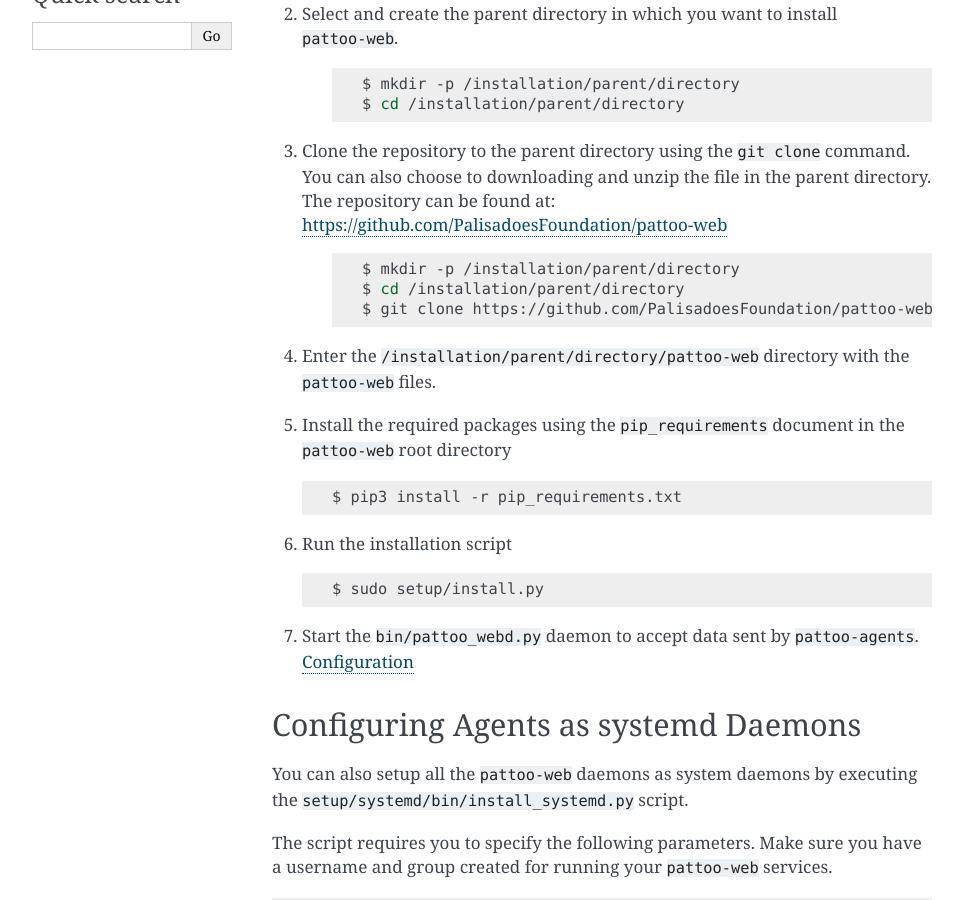
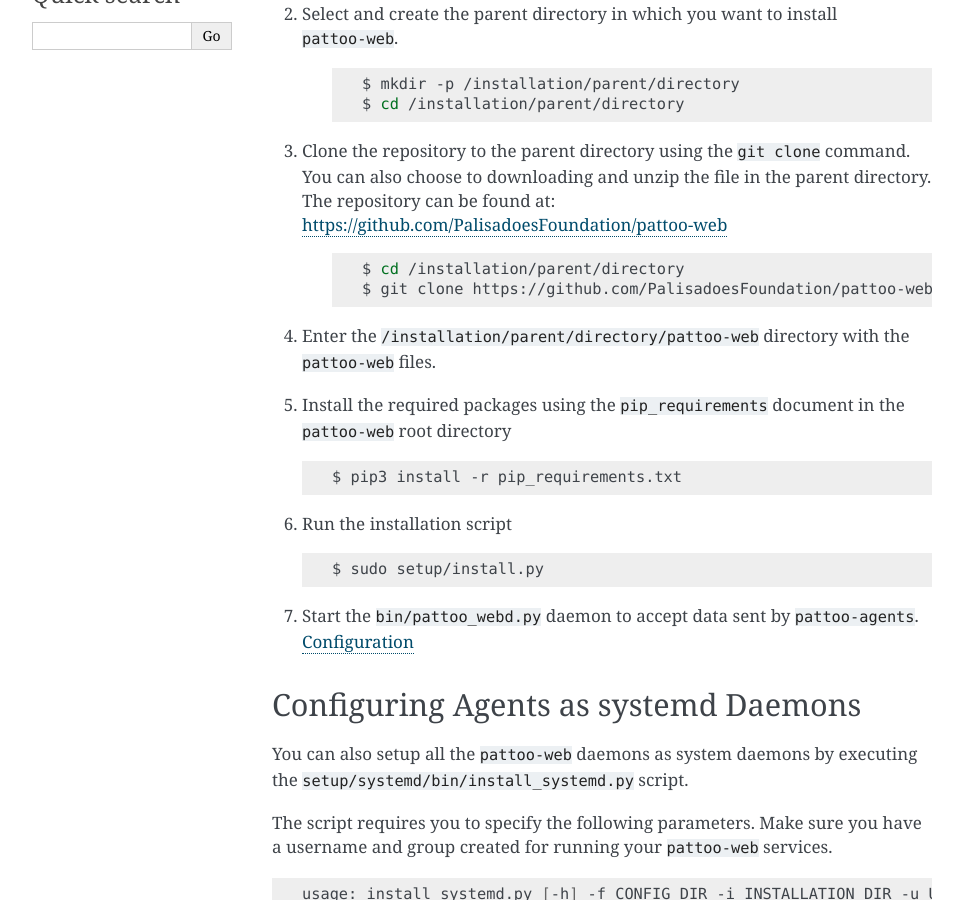
Before and after one commit to PalisadoesFoundation/pattoo-web, a Sphinx documentation site: the page built from docs/installation.rst, in a window 1280 px wide and 900 px high, scrolled down 405 px. Shown: the whole window, without its empty margins (148-1111 px from the left). Built offline with Sphinx 7.4.7, drawn with Linux system fonts in a browser that asks for light colours; pages that are not in the unit, such as notebooks, are missing from menus.

Commit message:
Updated installation documentation

```diff
--- a/docs/installation.rst
+++ b/docs/installation.rst
@@ -25,7 +25,6 @@
 
     .. code-block:: bash
 
-       $ mkdir -p /installation/parent/directory
        $ cd /installation/parent/directory
        $ git clone https://github.com/PalisadoesFoundation/pattoo-web.git
 
```
